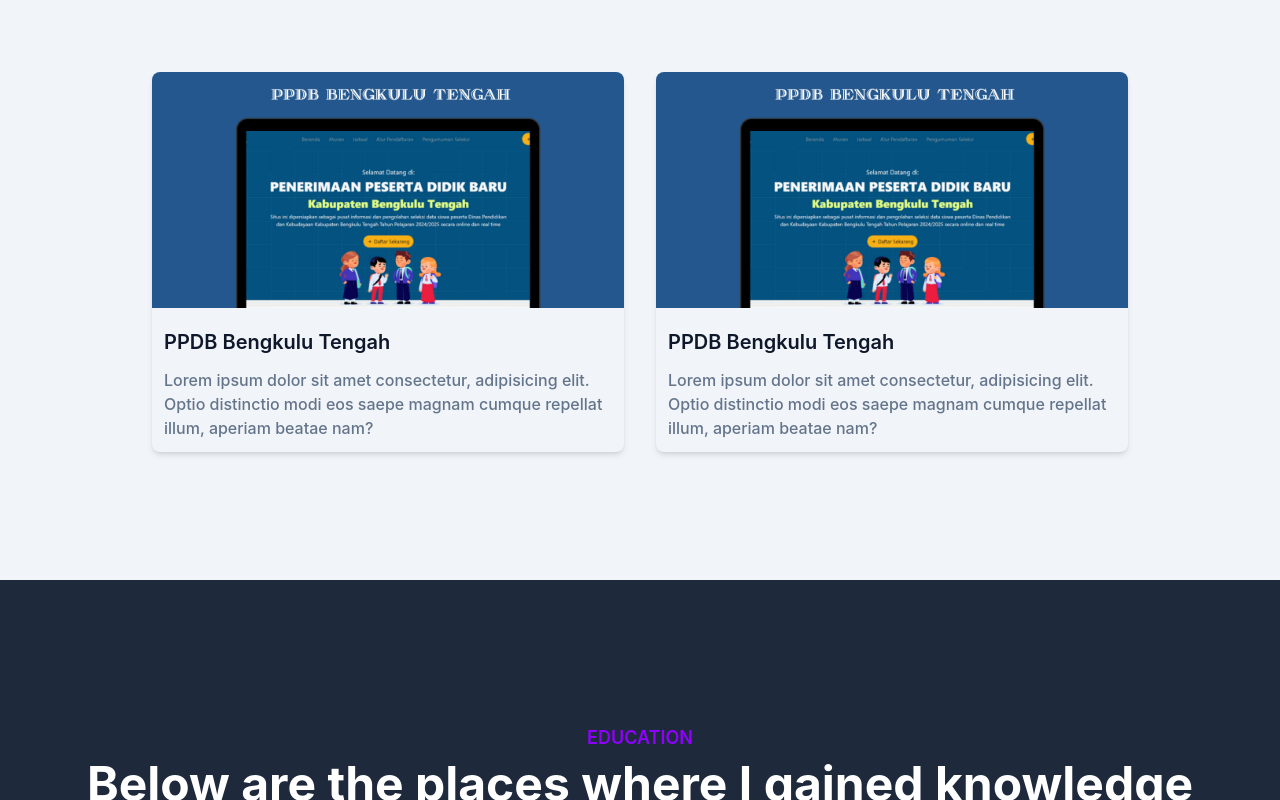
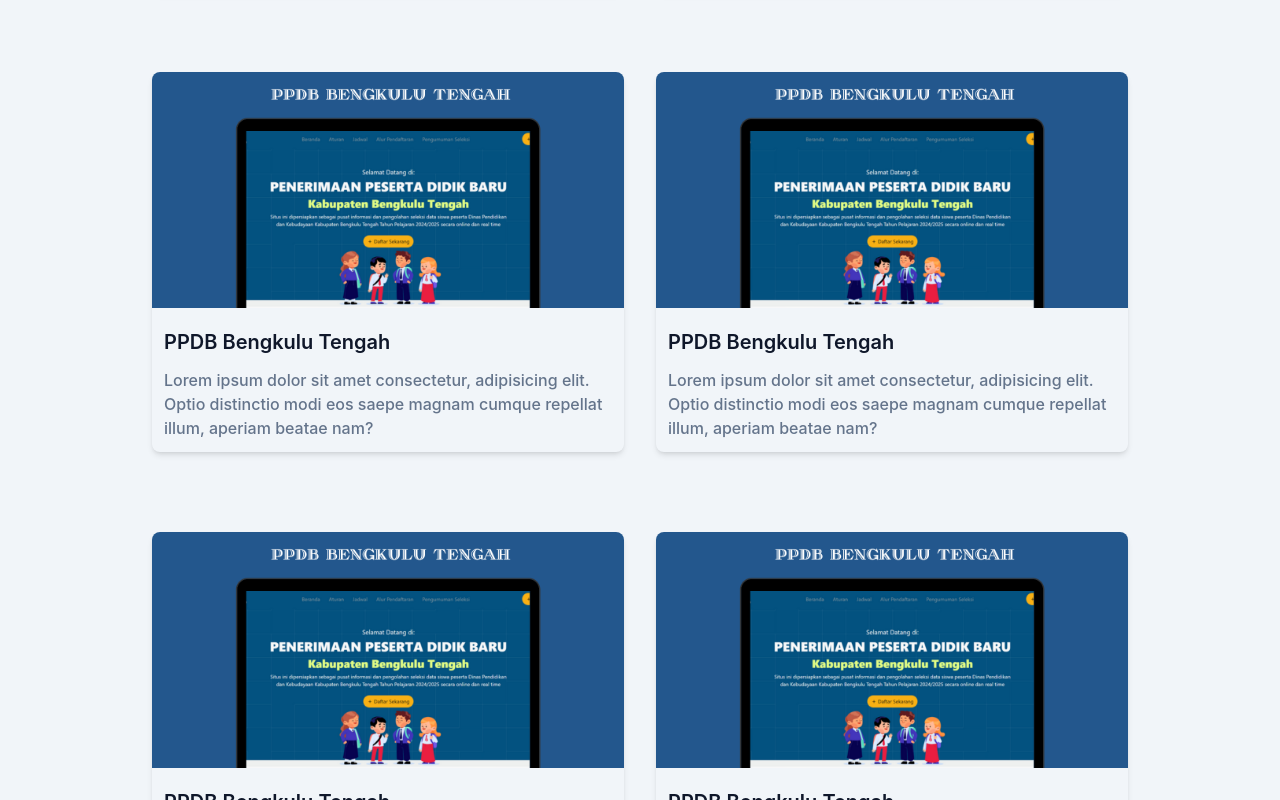
Before and after one commit to kaptenPijay/portofolio-react, a React (Vite) app: page / in a window 1280 px wide. Shown: the part 2000-2800 px from the top of the page. Built offline with nearby package versions, Linux system fonts and the light colour scheme.

Commit message:
add : add certificate

```diff
--- /dev/null
+++ b/public/data/certificate.json
@@ -0,0 +1,74 @@
+[
+  {
+    "id": 1,
+    "image": "/img/certificate/be_pemula.png",
+    "name": "Dicoding Belajar Membuat Aplikasi Backend Untuk Pemula",
+    "url": "https://www.dicoding.com/certificates/2VX3O1WW4ZYQ"
+  },
+  {
+    "id": 2,
+    "image": "/img/certificate/be_pemula.png",
+    "name": "Dicoding Belajar Membuat Aplikasi Backend Untuk Pemula",
+    "url": "https://www.dicoding.com/certificates/2VX3O1WW4ZYQ"
+  },
+  {
+    "id": 3,
+    "image": "/img/certificate/be_pemula.png",
+    "name": "Dicoding Belajar Membuat Aplikasi Backend Untuk Pemula",
+    "url": "https://www.dicoding.com/certificates/2VX3O1WW4ZYQ"
+  },
+  {
+    "id": 3,
+    "image": "/img/certificate/be_pemula.png",
+    "name": "Dicoding Belajar Membuat Aplikasi Backend Untuk Pemula",
+    "url": "https://www.dicoding.com/certificates/2VX3O1WW4ZYQ"
+  },
+  {
+    "id": 3,
+    "image": "/img/certificate/be_pemula.png",
+    "name": "Dicoding Belajar Membuat Aplikasi Backend Untuk Pemula",
+    "url": "https://www.dicoding.com/certificates/2VX3O1WW4ZYQ"
+  },
+  {
+    "id": 3,
+    "image": "/img/certificate/be_pemula.png",
+    "name": "Dicoding Belajar Membuat Aplikasi Backend Untuk Pemula",
+    "url": "https://www.dicoding.com/certificates/2VX3O1WW4ZYQ"
+  },
+  {
+    "id": 3,
+    "image": "/img/certificate/be_pemula.png",
+    "name": "Dicoding Belajar Membuat Aplikasi Backend Untuk Pemula",
+    "url": "https://www.dicoding.com/certificates/2VX3O1WW4ZYQ"
+  },
+  {
+    "id": 3,
+    "image": "/img/certificate/be_pemula.png",
+    "name": "Dicoding Belajar Membuat Aplikasi Backend Untuk Pemula",
+    "url": "https://www.dicoding.com/certificates/2VX3O1WW4ZYQ"
+  },
+  {
+    "id": 3,
+    "image": "/img/certificate/be_pemula.png",
+    "name": "Dicoding Belajar Membuat Aplikasi Backend Untuk Pemula",
+    "url": "https://www.dicoding.com/certificates/2VX3O1WW4ZYQ"
+  },
+  {
+    "id": 3,
+    "image": "/img/certificate/be_pemula.png",
+    "name": "Dicoding Belajar Membuat Aplikasi Backend Untuk Pemula",
+    "url": "https://www.dicoding.com/certificates/2VX3O1WW4ZYQ"
+  },
+  {
+    "id": 3,
+    "image": "/img/certificate/be_pemula.png",
+    "name": "Dicoding Belajar Membuat Aplikasi Backend Untuk Pemula",
+    "url": "https://www.dicoding.com/certificates/2VX3O1WW4ZYQ"
+  },
+  {
+    "id": 3,
+    "image": "/img/certificate/be_pemula.png",
+    "name": "Dicoding Belajar Membuat Aplikasi Backend Untuk Pemula",
+    "url": "https://www.dicoding.com/certificates/2VX3O1WW4ZYQ"
+  }
+]
--- a/public/data/portfolio.json
+++ b/public/data/portfolio.json
@@ -22,5 +22,89 @@
     "image": "/img/portfolio/ppdb.png",
     "name": "PPDB Bengkulu Tengah",
     "description": "Lorem ipsum dolor sit amet consectetur, adipisicing elit. Optio distinctio modi eos saepe magnam cumque repellat illum, aperiam beatae nam?"
+  },
+  {
+    "id": 4,
+    "image": "/img/portfolio/ppdb.png",
+    "name": "PPDB Bengkulu Tengah",
+    "description": "Lorem ipsum dolor sit amet consectetur, adipisicing elit. Optio distinctio modi eos saepe magnam cumque repellat illum, aperiam beatae nam?"
+  },
+  {
+    "id": 4,
+    "image": "/img/portfolio/ppdb.png",
+    "name": "PPDB Bengkulu Tengah",
+    "description": "Lorem ipsum dolor sit amet consectetur, adipisicing elit. Optio distinctio modi eos saepe magnam cumque repellat illum, aperiam beatae nam?"
+  },
+  {
+    "id": 4,
+    "image": "/img/portfolio/ppdb.png",
+    "name": "PPDB Bengkulu Tengah",
+    "description": "Lorem ipsum dolor sit amet consectetur, adipisicing elit. Optio distinctio modi eos saepe magnam cumque repellat illum, aperiam beatae nam?"
+  },
+  {
+    "id": 4,
+    "image": "/img/portfolio/ppdb.png",
+    "name": "PPDB Bengkulu Tengah",
+    "description": "Lorem ipsum dolor sit amet consectetur, adipisicing elit. Optio distinctio modi eos saepe magnam cumque repellat illum, aperiam beatae nam?"
+  },
+  {
+    "id": 4,
+    "image": "/img/portfolio/ppdb.png",
+    "name": "PPDB Bengkulu Tengah",
+    "description": "Lorem ipsum dolor sit amet consectetur, adipisicing elit. Optio distinctio modi eos saepe magnam cumque repellat illum, aperiam beatae nam?"
+  },
+  {
+    "id": 4,
+    "image": "/img/portfolio/ppdb.png",
+    "name": "PPDB Bengkulu Tengah",
+    "description": "Lorem ipsum dolor sit amet consectetur, adipisicing elit. Optio distinctio modi eos saepe magnam cumque repellat illum, aperiam beatae nam?"
+  },
+  {
+    "id": 4,
+    "image": "/img/portfolio/ppdb.png",
+    "name": "PPDB Bengkulu Tengah",
+    "description": "Lorem ipsum dolor sit amet consectetur, adipisicing elit. Optio distinctio modi eos saepe magnam cumque repellat illum, aperiam beatae nam?"
+  },
+  {
+    "id": 4,
+    "image": "/img/portfolio/ppdb.png",
+    "name": "PPDB Bengkulu Tengah",
+    "description": "Lorem ipsum dolor sit amet consectetur, adipisicing elit. Optio distinctio modi eos saepe magnam cumque repellat illum, aperiam beatae nam?"
+  },
+  {
+    "id": 4,
+    "image": "/img/portfolio/ppdb.png",
+    "name": "PPDB Bengkulu Tengah",
+    "description": "Lorem ipsum dolor sit amet consectetur, adipisicing elit. Optio distinctio modi eos saepe magnam cumque repellat illum, aperiam beatae nam?"
+  },
+  {
+    "id": 4,
+    "image": "/img/portfolio/ppdb.png",
+    "name": "PPDB Bengkulu Tengah",
+    "description": "Lorem ipsum dolor sit amet consectetur, adipisicing elit. Optio distinctio modi eos saepe magnam cumque repellat illum, aperiam beatae nam?"
+  },
+  {
+    "id": 4,
+    "image": "/img/portfolio/ppdb.png",
+    "name": "PPDB Bengkulu Tengah",
+    "description": "Lorem ipsum dolor sit amet consectetur, adipisicing elit. Optio distinctio modi eos saepe magnam cumque repellat illum, aperiam beatae nam?"
+  },
+  {
+    "id": 4,
+    "image": "/img/portfolio/ppdb.png",
+    "name": "PPDB Bengkulu Tengah",
+    "description": "Lorem ipsum dolor sit amet consectetur, adipisicing elit. Optio distinctio modi eos saepe magnam cumque repellat illum, aperiam beatae nam?"
+  },
+  {
+    "id": 4,
+    "image": "/img/portfolio/ppdb.png",
+    "name": "PPDB Bengkulu Tengah",
+    "description": "Lorem ipsum dolor sit amet consectetur, adipisicing elit. Optio distinctio modi eos saepe magnam cumque repellat illum, aperiam beatae nam?"
+  },
+  {
+    "id": 4,
+    "image": "/img/portfolio/ppdb.png",
+    "name": "PPDB Bengkulu Tengah",
+    "description": "Lorem ipsum dolor sit amet consectetur, adipisicing elit. Optio distinctio modi eos saepe magnam cumque repellat illum, aperiam beatae nam?"
   }
 ]
--- a/src/components/Achievement.jsx
+++ b/src/components/Achievement.jsx
@@ -1,3 +1,4 @@
+import CertificateCard from "./CertificateCard";
 export default function Achievement() {
   return (
     <section id="certificate" className="pt-36 pb-16 bg-slate-100">
@@ -18,6 +19,7 @@ export default function Achievement() {
             </p>
           </div>
         </div>
+        <CertificateCard />
       </div>
     </section>
   );
--- /dev/null
+++ b/src/components/CertificateCard.jsx
@@ -0,0 +1,35 @@
+import { useEffect, useState } from "react";
+import { RiArrowRightUpLine } from "@remixicon/react";
+export default function CertificateCard() {
+  const [data, setData] = useState([]);
+  useEffect(() => {
+    fetch("./data/certificate.json")
+      .then((response) => response.json())
+      .then((responseJson) => setData(responseJson))
+      .catch((error) => {
+        console.log("Error fetching data:", error);
+      });
+  }, []);
+  return (
+    <div className="flex flex-wrap">
+      {data.map((items) => (
+        <div className="w-full px-4 md:w-1/2 lg:1/3" key={items.id}>
+          <div className="bg-white rounded-xl shadow-lg overflow-hidden mb-10">
+            <img src={items.image} alt={items.name} className="w-full" />
+            <div className="py-8 px-6">
+              <h3 className="mb-3 font-semibold text-xl text-dark hover:text-primary transition duration-500 truncate">
+                {items.name}
+              </h3>
+              <a
+                href={items.url}
+                className="font-medium text-white bg-primary py-2 px-4 rounded-lg hover:opacity-80 inline-flex items-center"
+              >
+                Preview <RiArrowRightUpLine />
+              </a>
+            </div>
+          </div>
+        </div>
+      ))}
+    </div>
+  );
+}
--- a/src/components/Hero.jsx
+++ b/src/components/Hero.jsx
@@ -1,6 +1,6 @@
 import { useEffect, useRef } from "react";
 import Typed from "typed.js";
-import { RiFileDownloadLine } from "@remixicon/react";
+import { RiFileDownloadLine, RiWhatsappLine } from "@remixicon/react";
 export default function Hero() {
   const el = useRef(null);
   useEffect(() => {
@@ -44,9 +44,9 @@ export default function Hero() {
             <a
               href="https://wa.me/+622180864290"
               target="_blank"
-              className="text-base font-semibold text-white bg-primary border-2 border-solid border-white py-3 px-8 rounded-full hover:shadow-lg hover:opacity-80 transition duration-300 ease-in-out mr-3"
+              className="text-base font-semibold text-white bg-primary border-2 border-solid border-white py-3 px-8 rounded-full hover:shadow-lg hover:opacity-80 transition duration-300 ease-in-out mr-3 inline-flex mb-5 sm:mt-0"
             >
-              Contact Me
+              Whatsapp <RiWhatsappLine className="ml-2" />
             </a>
             <a
               href="/pdf/cv.pdf"
```
Also changed, not shown: public/img/certificate/be_pemula.png (added).
